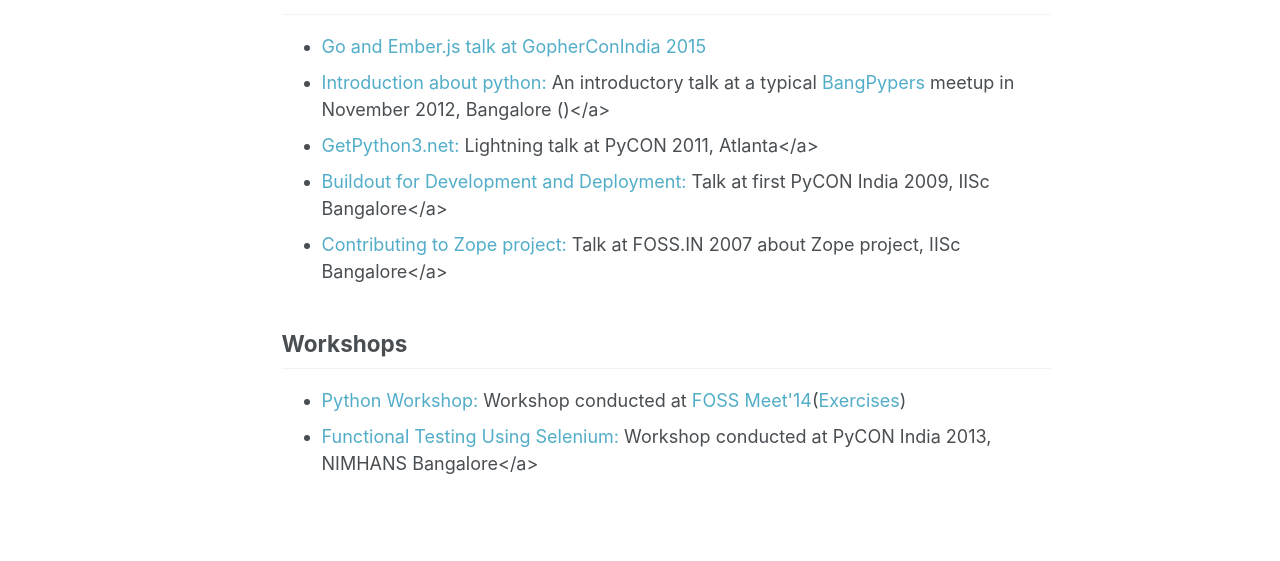
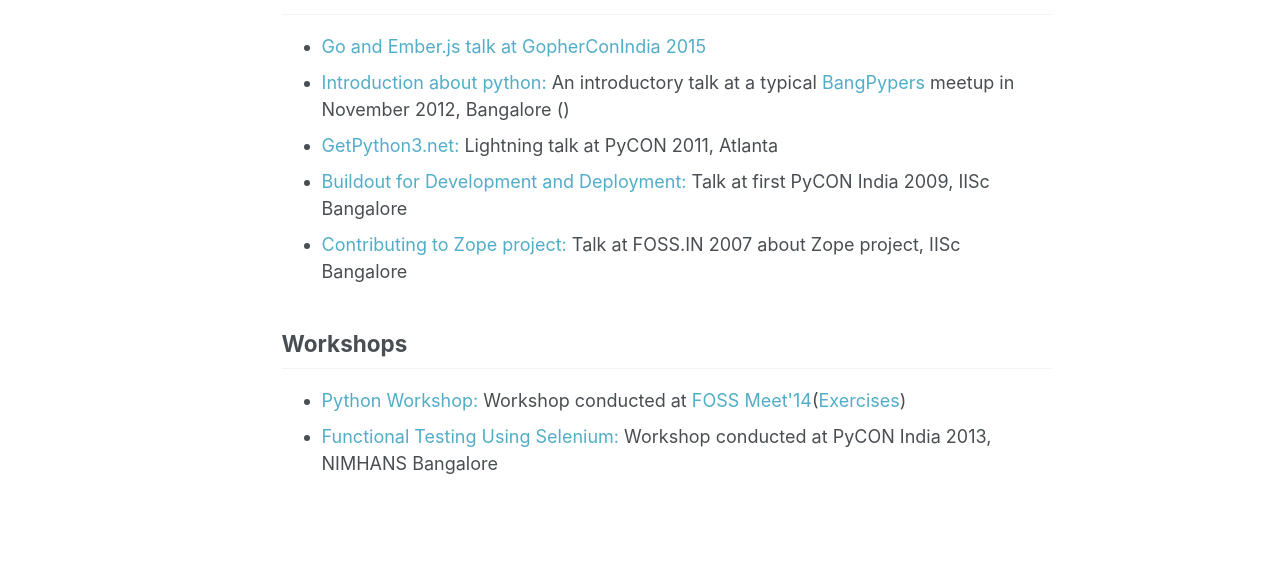
Before and after one commit to baijum/muthukadan.net, a Jekyll site: the page built from _pages/about.md, in a window 1280 px wide. Shown: the part 605-1166 px from the top of the page. Built offline with Jekyll 4.4.1, drawn with Linux system fonts in a browser that asks for light colours.

Commit message:
Mirror fixes

```diff
--- a/_pages/about.md
+++ b/_pages/about.md
@@ -33,12 +33,12 @@
 <ul class="posts">
   <li><a href="http://muthukadan.net/golang/emberjs/gopherconindia-2015-talk/">Go and Ember.js talk at GopherConIndia 2015</a></li>
   <li><a href="http://www.youtube.com/watch?v=lING02S6AAc">Introduction about python:</a> An introductory talk at a typical <a
-  href="http://bangalore.python.org.in/">BangPypers</a> meetup in November 2012, Bangalore ()</a></li>
-  <li><a href="http://www.youtube.com/watch?v=UEMjz5A_M5o">GetPython3.net:</a> Lightning talk at PyCON 2011, Atlanta</a></li>
+  href="http://bangalore.python.org.in/">BangPypers</a> meetup in November 2012, Bangalore ()</li>
+  <li><a href="http://www.youtube.com/watch?v=UEMjz5A_M5o">GetPython3.net:</a> Lightning talk at PyCON 2011, Atlanta</li>
   <li><a href="http://in.pycon.org/2009/talkfull/21/">Buildout for Development and Deployment:</a> Talk at first PyCON India 2009, IISc
-  Bangalore</a></li>
+  Bangalore</li>
   <li><a href="https://web.archive.org/web/20071219141919/http://foss.in/2007/register/slides/Contributing_to_Zope_project_432.pdf">Contributing to Zope project:</a> Talk at FOSS.IN
-  2007 about Zope project, IISc Bangalore</a></li>
+  2007 about Zope project, IISc Bangalore</li>
 </ul>
 
 ## Workshops
@@ -47,5 +47,5 @@
   <li><a href="http://muthukadan.net/presentation/python_workshop/fossmeet14.pdf">Python Workshop:</a> Workshop conducted at
   <a href="http://fossmeet.in/2014/">FOSS Meet'14</a>(<a href="http://muthukadan.net/presentation/python_workshop/fossmeet14-exercises.pdf">Exercises</a>)</li>
   <li><a href="http://in.pycon.org/funnel/2013/5-functional-testing-using-selenium">Functional Testing Using Selenium:</a> Workshop
-  conducted at PyCON India 2013, NIMHANS Bangalore</a></li>
+  conducted at PyCON India 2013, NIMHANS Bangalore</li>
 </ul>
```
